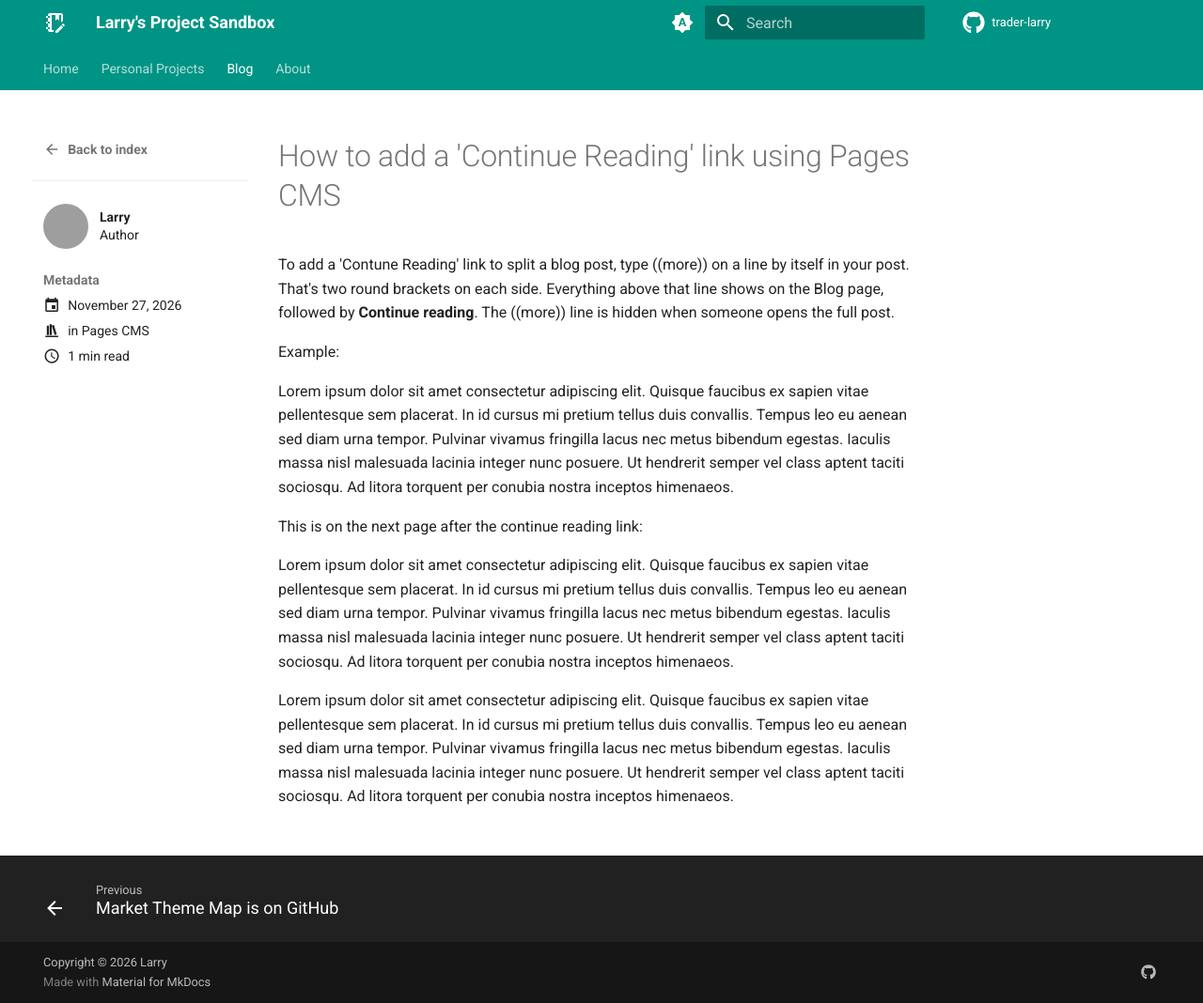
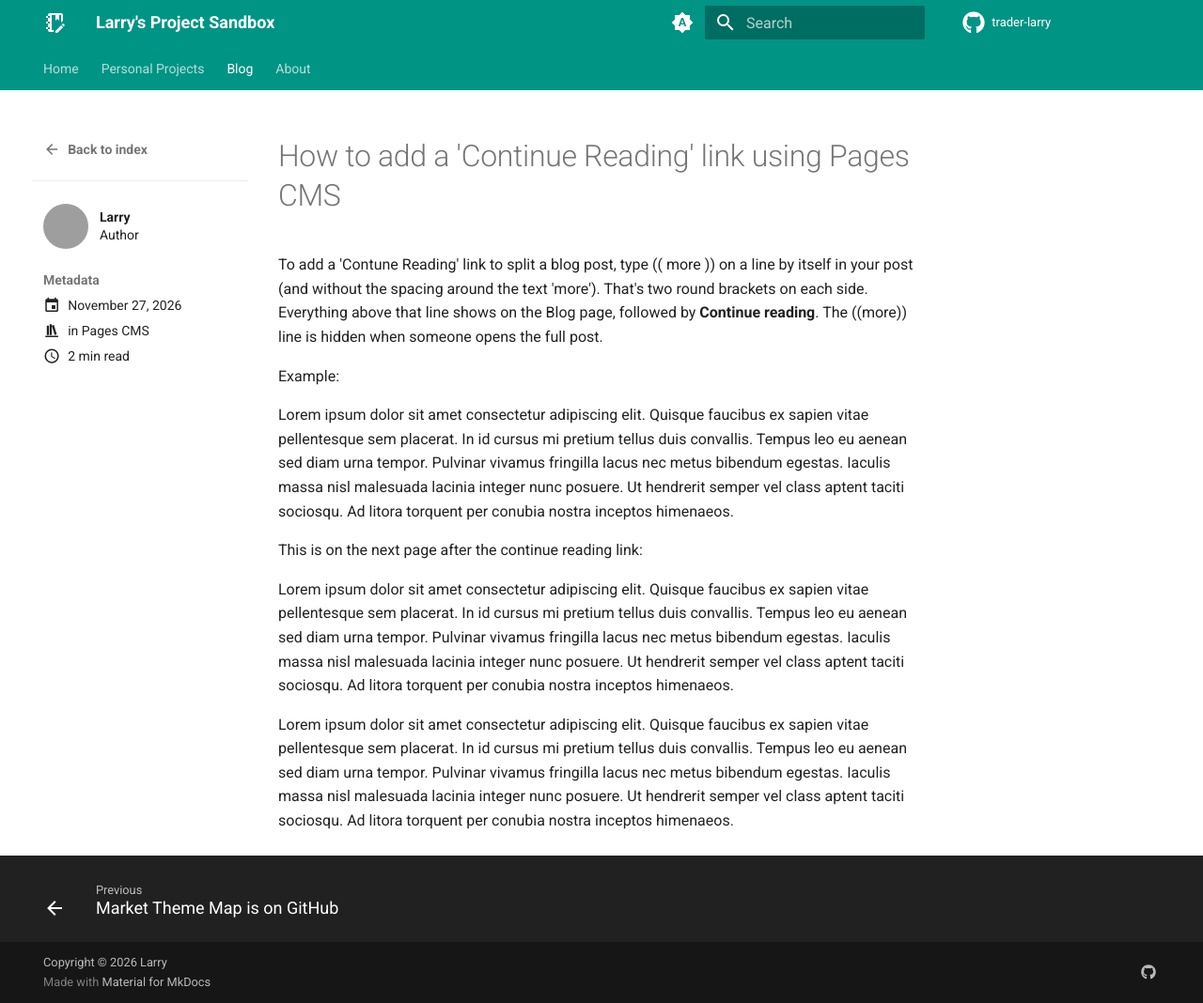
Before and after one commit to trader-larry/trader-larry.github.io, an MkDocs documentation site: the page built from docs/blog/posts/2026-11-27-adding-a-continue-reading-link-to-a-long-post-in-pages-cms.md, in a window 1280 px wide and 1068 px high. Shown: the whole window at 94% size. Built offline with MkDocs 1.6.1 and Material for MkDocs 9.7.7, drawn with Linux system fonts in a browser that asks for light colours; grey boxes are pictures that could not be loaded.

Commit message:
Update docs/blog/posts/2026-11-27-adding-a-continue-reading-link-to-a-long-post-in-pages-cms.md (via Pages CMS)

```diff
--- a/docs/blog/posts/2026-11-27-adding-a-continue-reading-link-to-a-long-post-in-pages-cms.md
+++ b/docs/blog/posts/2026-11-27-adding-a-continue-reading-link-to-a-long-post-in-pages-cms.md
@@ -7,7 +7,7 @@ draft: false
 authors:
   - larry
 ---
-To add a 'Contune Reading' link to split a blog post, type ((more)) on a line by itself in your post. That's two round brackets on each side. Everything above that line shows on the Blog page, followed by **Continue reading**. The ((more)) line is hidden when someone opens the full post.
+To add a 'Contune Reading' link to split a blog post, type (( more )) on a line by itself in your post (and without the spacing around the text 'more'). That's two round brackets on each side. Everything above that line shows on the Blog page, followed by **Continue reading**. The ((more)) line is hidden when someone opens the full post.
 
 Example:
 
```
